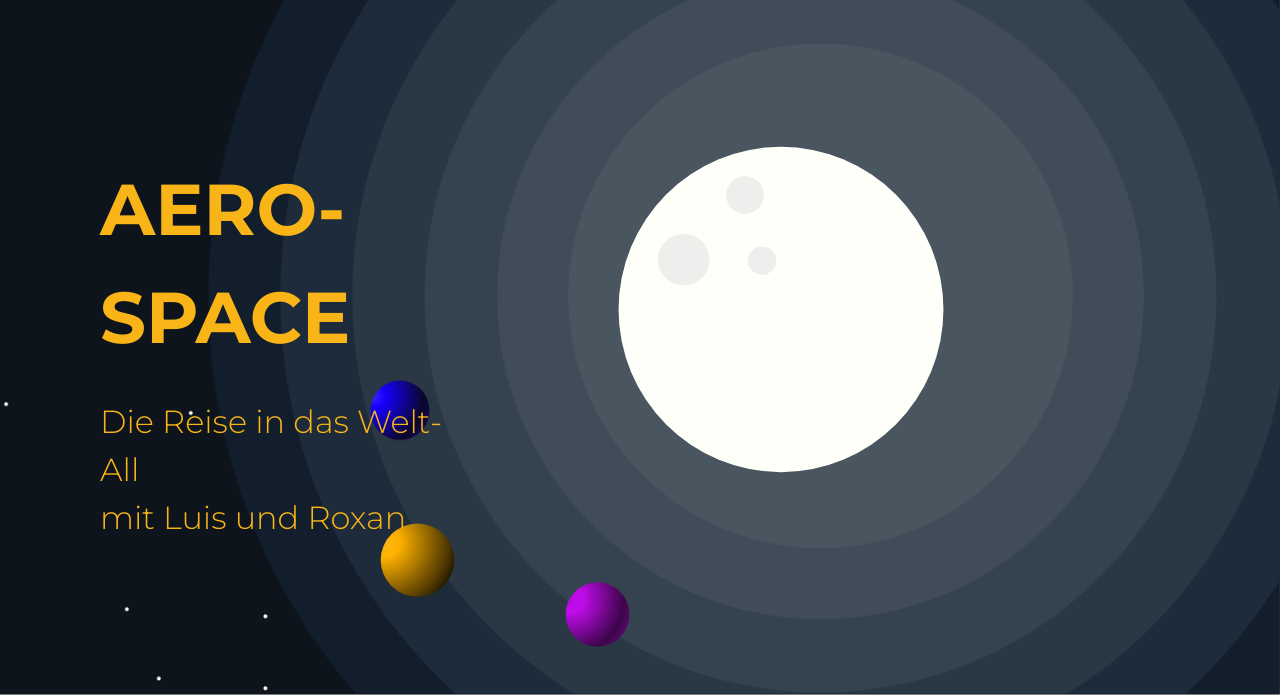
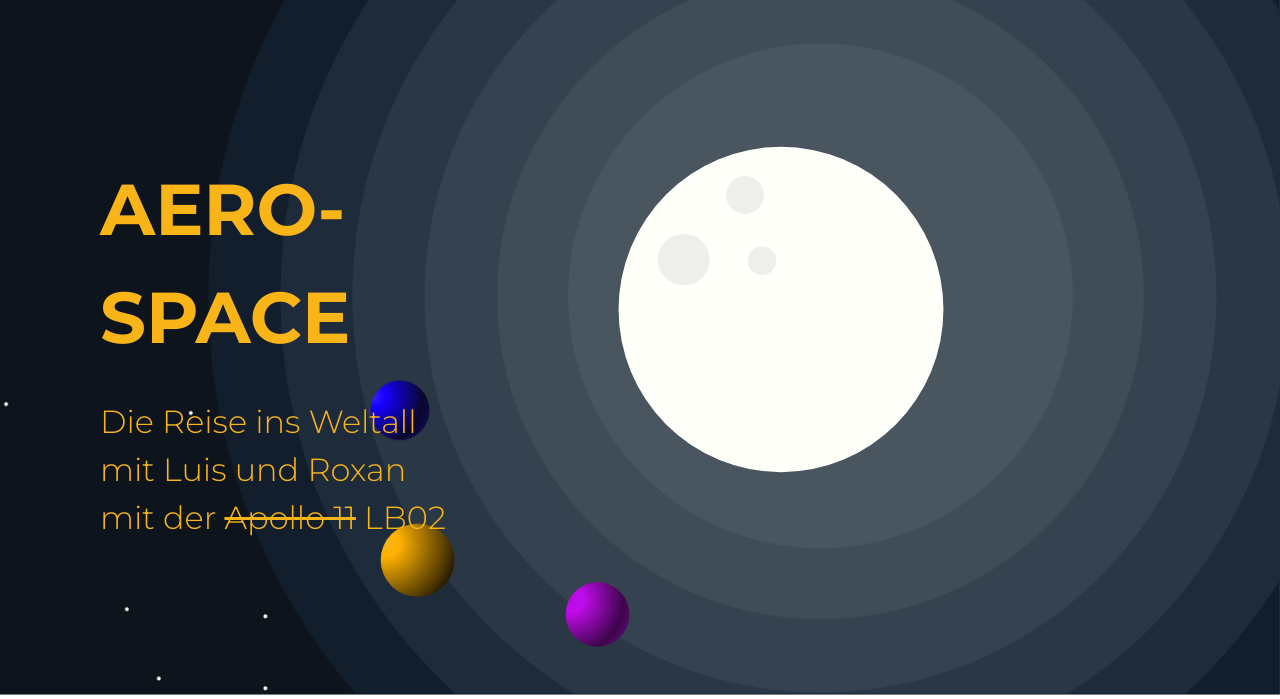
Before and after one commit to Roxan-TomasAG/space_LB_02, a plain HTML site: page index.html in a window 1280 px wide. Shown: the part 105-804 px from the top of the page. Drawn offline with Linux system fonts and the light colour scheme.

Commit message:
Rechtschreibung korrigiert und Apollo 11 durchgestrichen

```diff
--- a/index.html
+++ b/index.html
@@ -31,7 +31,7 @@
     </section>
     <main class="begruessungstext">
       <p id="aerospace">AERO-SPACE</p>
-      <p id="Reise">Die Reise in das Welt-All<br> mit Luis und Roxan</p>
+      <p id="Reise">Die Reise ins Weltall<br> mit Luis und Roxan mit der <s>Apollo 11</s> LB02</p>
     </main>
         <footer>
           <script>
```
